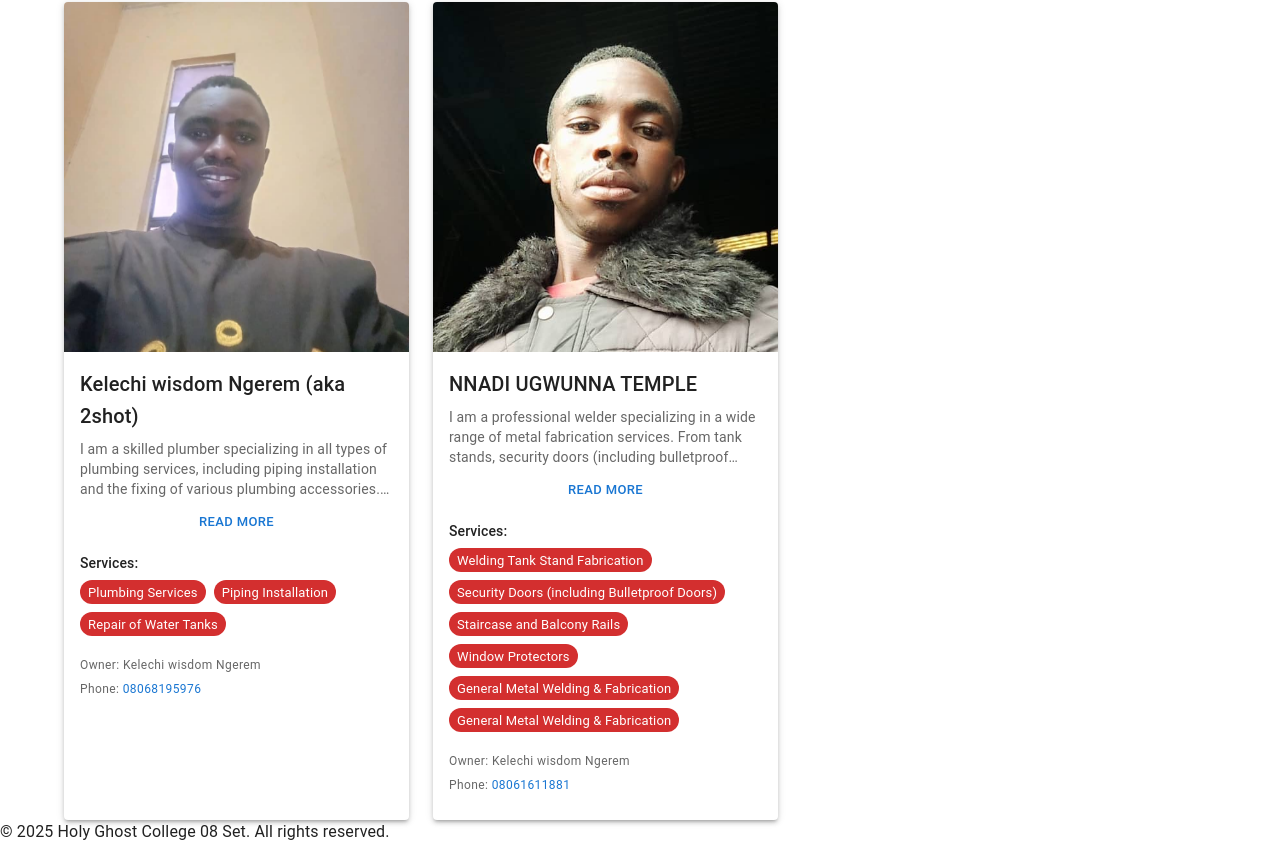
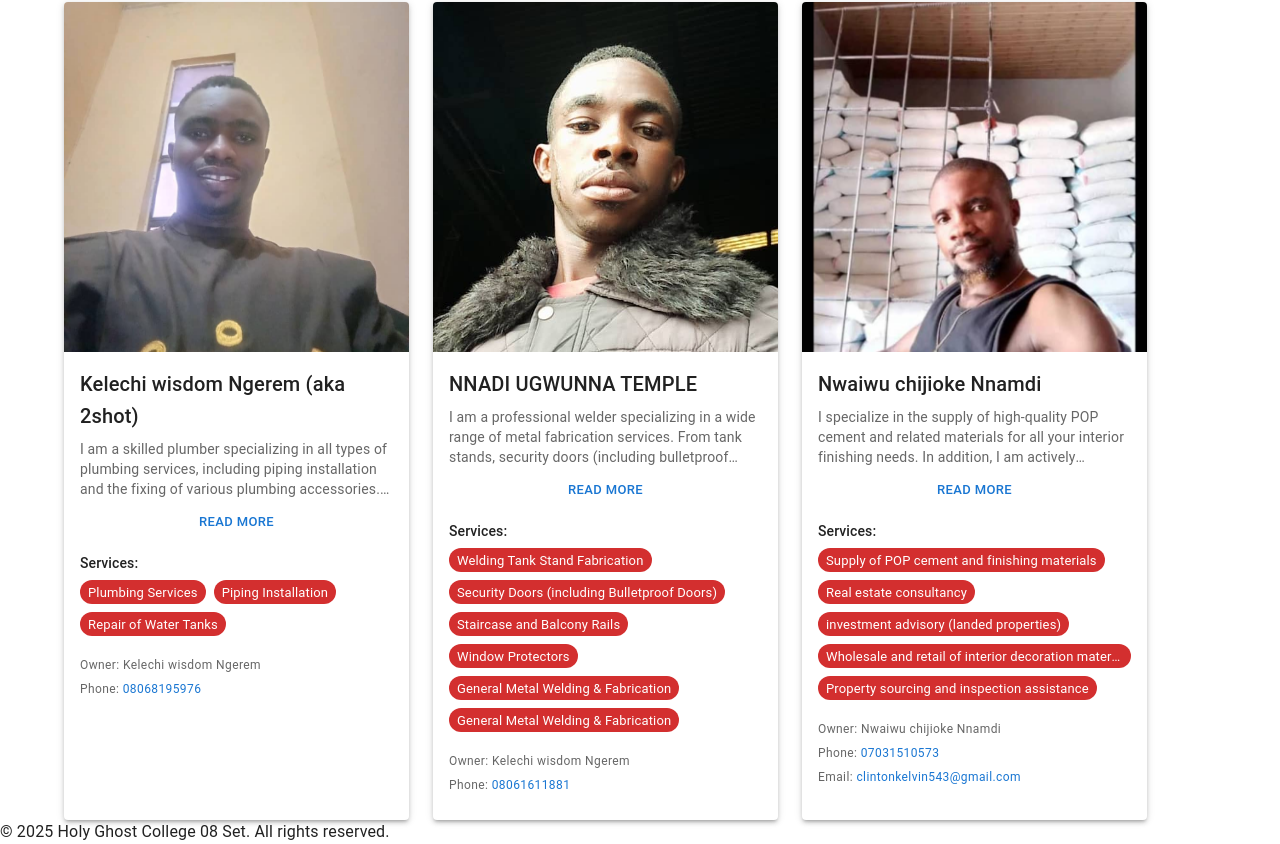
Before and after one commit to mutiu4luv/hgc-08-business-album, a React (Vite) app: page / in a window 1280 px wide. Shown: the part 3377-4221 px from the top of the page. Built offline with nearby package versions, Linux system fonts and the light colour scheme.

Commit message:
businesscard

```diff
--- a/src/component/landingPage/BusinessCard.jsx
+++ b/src/component/landingPage/BusinessCard.jsx
@@ -29,6 +29,7 @@ import barrister from "../../assets/barrister.jpeg";
 import solution from "../../assets/solution.jpeg";
 import shot from "../../assets/2shot.jpeg";
 import temple from "../../assets/temple.jpeg";
+import azaman from "../../assets/azaman.jpeg";
 
 const BusinessCard = () => {
   const [search, setSearch] = useState("");
@@ -220,6 +221,23 @@ const BusinessCard = () => {
       phone: " 08061611881 ",
       // email: "donatuspatrickakuchie1992@gmail.com",
     },
+    {
+      id: 15,
+      name: "    Nwaiwu chijioke Nnamdi ",
+      description:
+        "I specialize in the supply of high-quality POP cement and related materials for all your interior finishing needs. In addition, I am actively involved in the real estate sector, offering trusted services in the buying and selling of land and landed properties. Whether you're building or investing, I provide reliable solutions tailored to your needs.",
+      owner: "    Nwaiwu chijioke Nnamdi ",
+      image: azaman,
+      services: [
+        "Supply of POP cement and finishing materials",
+        "Real estate consultancy",
+        "investment advisory (landed properties)",
+        "Wholesale and retail of interior decoration materials",
+        "Property sourcing and inspection assistance",
+      ],
+      phone: " 07031510573",
+      email: " clintonkelvin543@gmail.com ",
+    },
   ];
 
   const filteredBusinesses = businesses.filter((biz) =>
```
Also changed, not shown: src/assets/azaman.jpeg (added).
